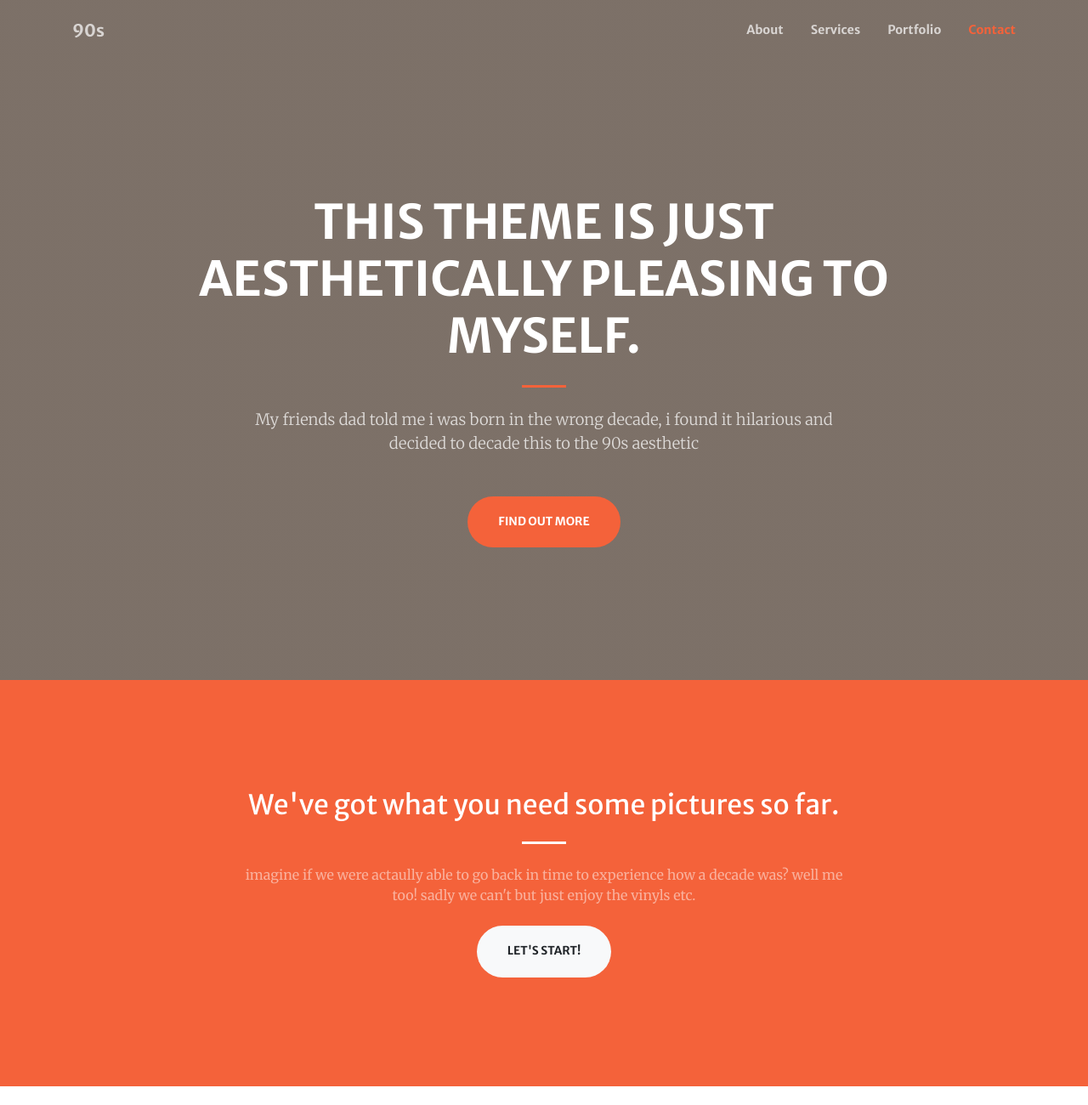
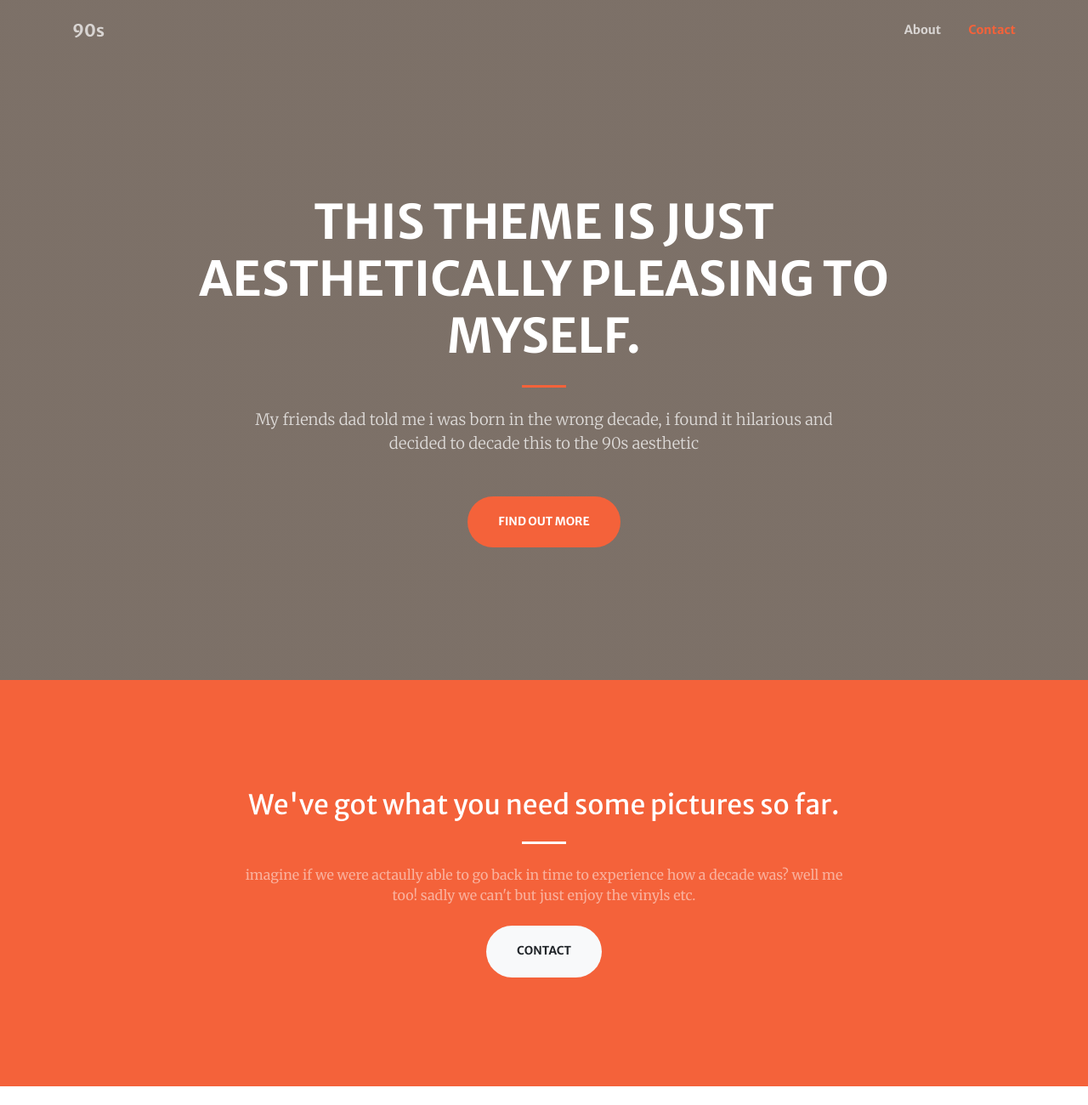
Before and after one commit to fathimag-code/90s, a website: page dist/index.html in a window 1280 px wide. Shown: the top 1300 px of the page at 85% size. Drawn offline with nearby package versions, Linux system fonts and the light colour scheme.

Commit message:
add lines

```diff
--- a/dist/index.html
+++ b/dist/index.html
@@ -27,8 +27,6 @@
                 <div class="collapse navbar-collapse" id="navbarResponsive">
                     <ul class="navbar-nav ml-auto my-2 my-lg-0">
                         <li class="nav-item"><a class="nav-link js-scroll-trigger" href="#about">About</a></li>
-                        <li class="nav-item"><a class="nav-link js-scroll-trigger" href="#services">Services</a></li>
-                        <li class="nav-item"><a class="nav-link js-scroll-trigger" href="#portfolio">Portfolio</a></li>
                         <li class="nav-item"><a class="nav-link js-scroll-trigger" href="#contact">Contact</a></li>
                     </ul>
                 </div>
@@ -57,7 +55,7 @@
                         <h2 class="text-white mt-0">We've got what you need some pictures so far.</h2>
                         <hr class="divider light my-4" />
                         <p class="text-white-50 mb-4">imagine if we were actaully able to go back in time to experience how a decade was? well me too! sadly we can't but just enjoy the vinyls etc. </p>
-                        <a class="btn btn-light btn-xl js-scroll-trigger" href="#services">let's start!</a>
+                        <a class="btn btn-light btn-xl js-scroll-trigger" href="#services">contact</a>
                     </div>
                 </div>
             </div>
```
